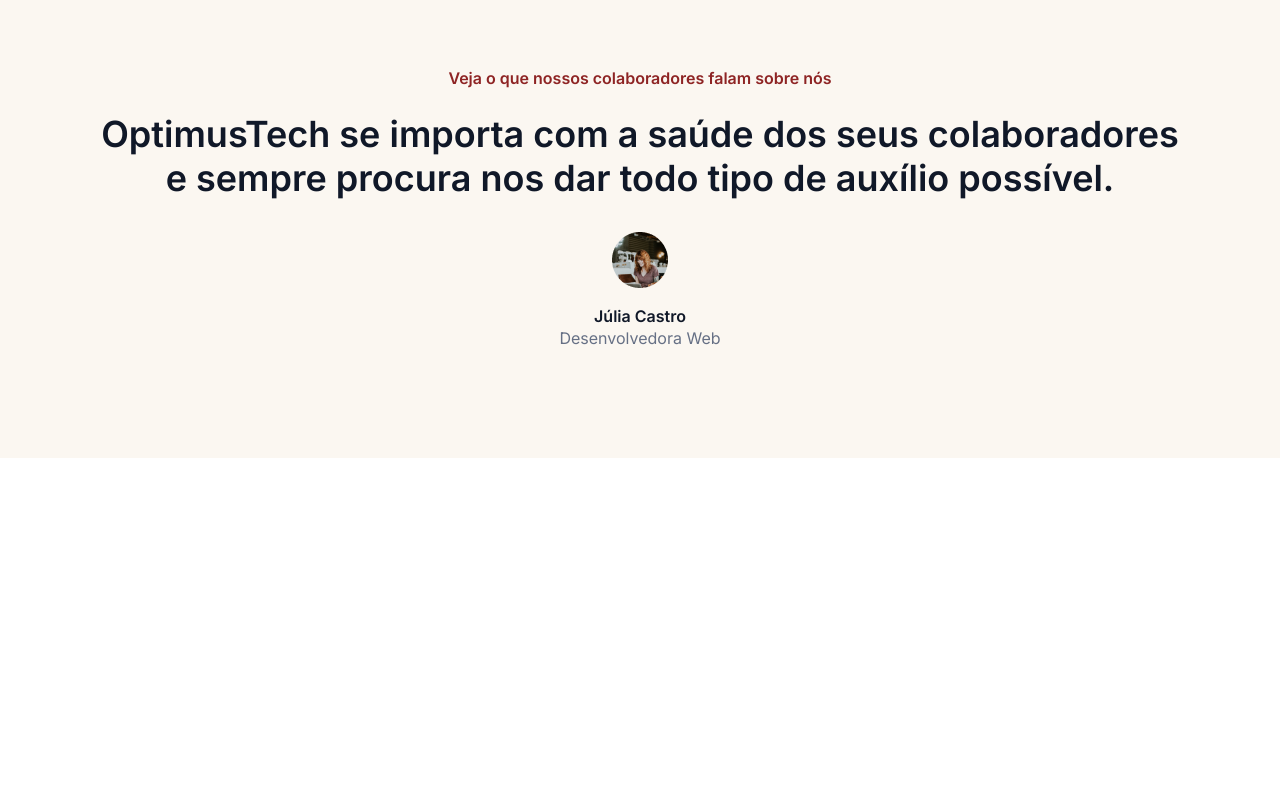
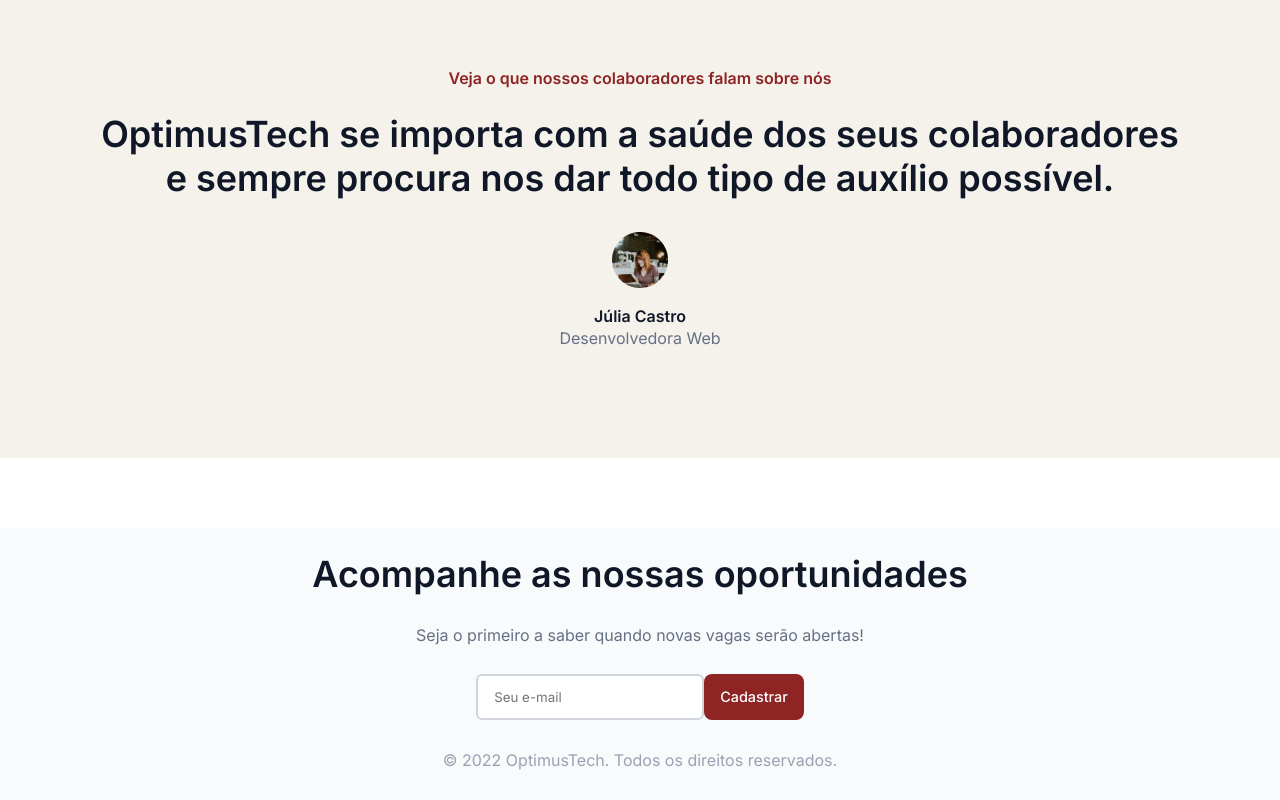
Before and after one commit to leticiacamposs2/7daysofcode-frontend, a plain HTML site: page level-001/html-css-fundamentos/index.html in a window 1280 px wide. Shown: the part 2366-3166 px from the top of the page. Before the commit the page ends 2824 px from the top, so only its background shows below. Drawn offline with Linux system fonts and the light colour scheme.

Commit message:
feat(newlestter): envio de email para oportunidades

```diff
--- a/level-001/html-css-fundamentos/css/style.css
+++ b/level-001/html-css-fundamentos/css/style.css
@@ -11,8 +11,11 @@
   --main-color: #8E2424;
   --base-color: #FFFFFF;
   --card-color: #EAECF0;
+  --email-color: #F9FAFB;
   --title-color: #101828;
-  --neutral-color: #FBF7F1;
+  --input-color: #D0D5DD;
+  --neutral-color: #F5F1EB;
+  --direitos-color: #98A2B3;
 }
 
 body {
@@ -60,23 +63,22 @@
     font-size: 16px;
     width: 112px;
     height: 44px;
-    cursor: pointer;
+  }
 }
 
 button {
   padding: 0.8rem 1rem;
-    cursor: pointer;
   border: none;
   border-radius: 0.5rem;
   font-weight: 500;
   background: none;
   font-size: 0.9rem;
+  cursor: pointer;
 }
 
 button.botao-cadastro {
   background-color: var(--main-color);
   color: var(--base-color);
-  }
 }
 
 @media (max-width: 768px) {
@@ -269,3 +271,50 @@
     margin-bottom: 16px
   }
 }
+
+#email {
+
+  .email-container {
+    padding-top: 70px;
+
+    .heading {
+      margin-top: 24px;
+      margin-bottom: 24px;
+      font-size: 36px;
+    }
+  }
+
+  .email-content {
+    display: flex;
+    flex-direction: column;
+    justify-content: space-between;
+    align-items: center;
+    background-color: var(--email-color);
+    width: 100%;
+    padding: 0 20px;
+
+    input {
+      padding: 0.8rem 1rem;
+      border-radius: 6px;
+      border-style: solid;
+      border-color: var(--input-color);
+    }
+
+    .content {
+      margin-bottom: 24px !important;
+    }
+
+    .email-form {
+      display: flex;
+      justify-content: center;
+      width: 100%;
+    }
+
+    .email-direitos-reservados {
+      color: var(--direitos-color);
+      margin-top: 30px;
+      margin-bottom: 30px;
+    }
+
+  }
+}
--- a/level-001/html-css-fundamentos/index.html
+++ b/level-001/html-css-fundamentos/index.html
@@ -131,6 +131,20 @@
             <p class="colaborador-cargo">Desenvolvedora Web</p>
         </div>
     </section>
+    <!-- E-MAIL -->
+    <section id="email">
+        <div class="email-container">
+            <div class="email-content">
+                <h1 class="heading">Acompanhe as nossas oportunidades</h1>
+                <p class="content">Seja o primeiro a saber quando novas vagas serão abertas!</p>
+                <div class="email-form">
+                    <input type="email" placeholder="Seu e-mail" />
+                    <button class="botao-cadastro">Cadastrar</button>
+                </div>
+                <p class="email-direitos-reservados">© 2022 OptimusTech. Todos os direitos reservados.</p>
+            </div>
+        </div>
+    </section>
 </body>
 
 </html>
```
Also changed, not shown: level-001/html-css-fundamentos/README.md. Lines whose indentation alone changed are shown as unchanged.
